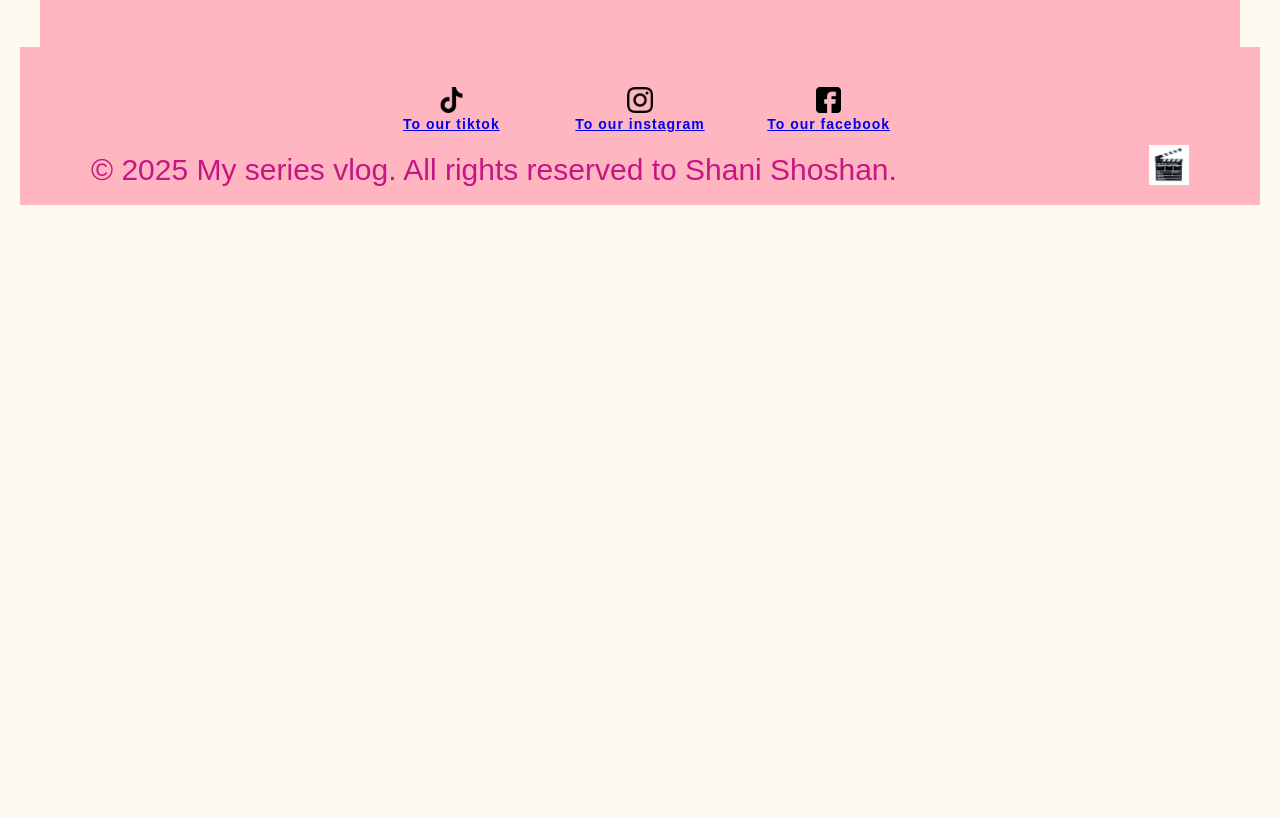
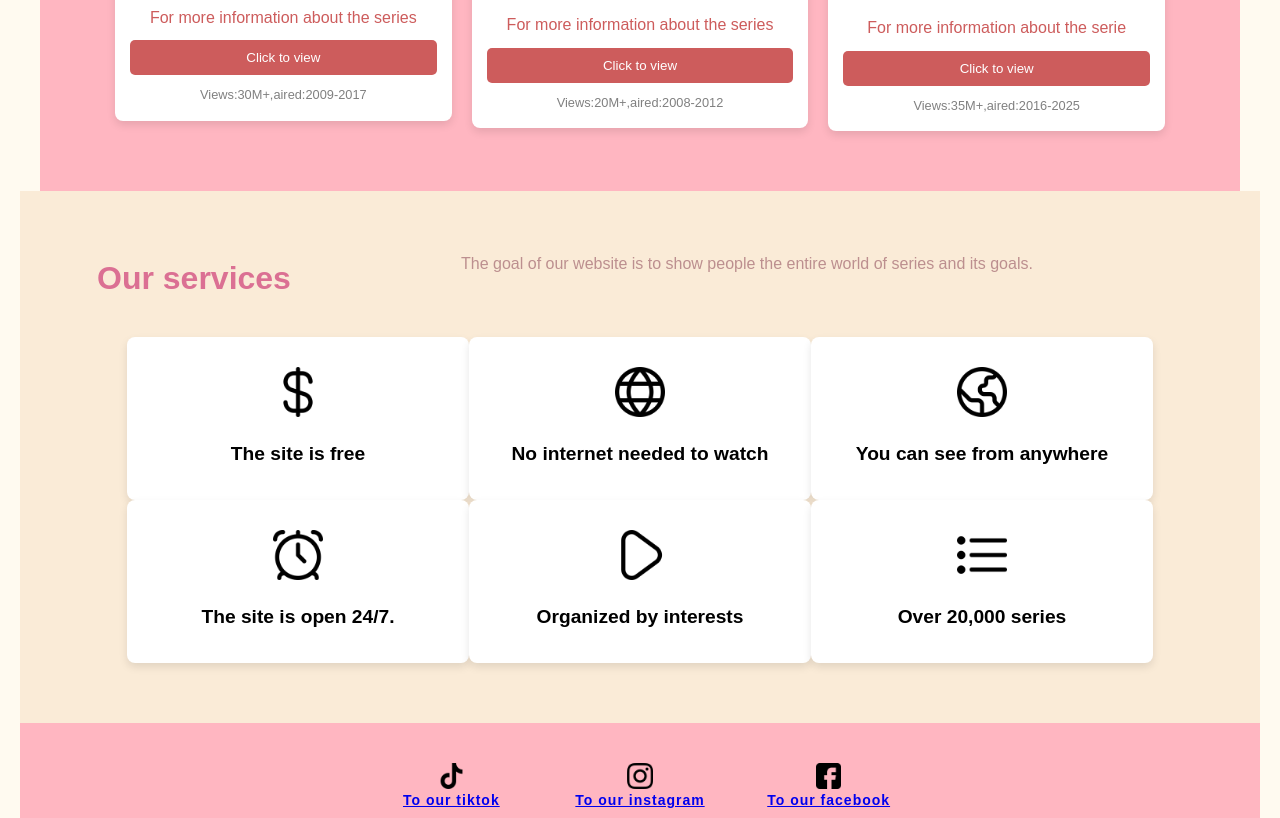
Before and after one commit to shanishoshan-ux/project, a plain HTML site: page index.html in a window 1280 px wide. Shown: the part 1096-1914 px from the top of the page. Before the commit the page ends 1321 px from the top, so only its background shows below. Drawn offline with Linux system fonts and the light colour scheme.

Commit message:
Add files via upload

```diff
--- a/index.html
+++ b/index.html
@@ -74,8 +74,9 @@
             <div class="item-card">
                 <img src="IMGS/tvd2.jpg" alt="תמונה 1">
                 <h3>The Vampire Diaries</h3>
-                <p>סדרה מתחום הדרמה.
-                הסדרה מתרחשת בעיירה מיסטיק פולס שבווירג'יניה, עיירה בדיונית קטנה הנרדפת על ידי יצורים על-טבעיים. הבסיס ההתחלתי של הסדרה הוא ההתאהבות המיידית של סטפן סלבטור ואליינה גילברט הזהה במראה לקתרין פירס - אהובת נעוריו של סטפן ואהובת נעוריו של אחיו דיימון
+                <p>
+                    סדרה מתחום הדרמה.
+                    הסדרה מתרחשת בעיירה מיסטיק פולס שבווירג'יניה, עיירה בדיונית קטנה הנרדפת על ידי יצורים על-טבעיים. הבסיס ההתחלתי של הסדרה הוא ההתאהבות המיידית של סטפן סלבטור ואליינה גילברט הזהה במראה לקתרין פירס - אהובת נעוריו של סטפן ואהובת נעוריו של אחיו דיימון
                 </p>
                 <a href=https://he.wikipedia.org/wiki/%D7%99%D7%95%D7%9E%D7%A0%D7%99_%D7%94%D7%A2%D7%A8%D7%A4%D7%93>For more information about the series</a>
                 <button>Click to view</button>
@@ -94,11 +95,45 @@
             <div class="item-card">
                 <img src="IMGS/Stranger_Things.jpg" alt="תמונה 3">
                 <h3>Stranger things</h3>
-                <p>דברים מוזרים היא סדרת טלוויזיה אמריקאית מסוגת דרמת-אימה מבית נטפליקס. עלילת הסדרה מתחילה בשנת 1983 וסבה אחר חקירת היעלמותו בנסיבות מסתוריות של נער בעיירה קטנה באינדיאנה בשם הוקינס. בין השאר, הסדרה משתמשת באלמנטים מיצירותיהם של סטיבן ספילברג, סטיבן קינג וג'ון קרפנטר
+                <p>
+                    דברים מוזרים היא סדרת טלוויזיה אמריקאית מסוגת דרמת-אימה מבית נטפליקס. עלילת הסדרה מתחילה בשנת 1983 וסבה אחר חקירת היעלמותו בנסיבות מסתוריות של נער בעיירה קטנה באינדיאנה בשם הוקינס. בין השאר, הסדרה משתמשת באלמנטים מיצירותיהם של סטיבן ספילברג, סטיבן קינג וג'ון קרפנטר
                 </p>
                 <a href="https://he.wikipedia.org/wiki/%D7%93%D7%91%D7%A8%D7%99%D7%9D_%D7%9E%D7%95%D7%96%D7%A8%D7%99%D7%9D">For more information about the serie</a>
                 <button>Click to view</button>
                 <span class="extra-info">Views:35M+,aired:2016-2025</span>
+            </div>
+        </div>
+    </section>
+    <section>
+        <div class="container">
+            <h2>Our services</h2>
+            <p>The goal of our website is to show people the entire world of series and its goals.</p>
+
+            <div class="services-grid">
+                <div class="service-item">
+                    <img src="IMGS/free.PNG" alt="free">
+                    <h3>The site is free</h3>
+                </div>
+                <div class="service-item">
+                    <img src="IMGS/WIFI.png" alt="NO WIFI">
+                    <h3>No internet needed to watch</h3>
+                </div>
+                <div class="service-item">
+                    <img src="IMGS/WORLD.png" alt="WORLD">
+                    <h3>You can see from anywhere</h3>
+                </div>
+                <div class="service-item">
+                    <img src="IMGS/TIME.png" alt="TIME">
+                    <h3>The site is open 24/7.</h3>
+                </div>
+                <div class="service-item">
+                    <img src="IMGS/COUNT.png" alt="COUNT">
+                    <h3>Organized by interests</h3>
+                </div>
+                <div class="service-item">
+                    <img src="IMGS/INT.png" alt="INTERS">
+                    <h3>Over 20,000 series</h3>
+                </div>
             </div>
         </div>
     </section>
--- a/style.css
+++ b/style.css
@@ -214,3 +214,81 @@ body {
     font-size: 0.8em;
     color: gray;
 }
+
+
+
+
+section {
+    padding: 60px 0;
+    text-align: center;
+    background-color: antiquewhite;
+}
+
+
+.container {
+    max-width: 1200px;
+    margin: 0 auto;
+    padding: 0 15px;
+}
+
+
+h2 {
+    font-size: 2em;
+    margin-bottom: 10px;
+    color:palevioletred;
+}
+
+p {
+    font-size: 1em;
+    color:rosybrown;
+    margin-bottom: 40px;
+    max-width: 800px;
+    margin-left: auto;
+    margin-right: auto;
+}
+
+.services-grid {
+    display: flex;
+    flex-wrap: wrap;
+    justify-content: center;
+}
+
+.service-item {
+    flex-basis: calc(33.333% - 20px);
+    background-color: white;
+    padding: 30px;
+    border-radius: 8px;
+    box-shadow: 0 4px 8px rgba(0,0,0,0.1);
+    text-align: center;
+    transition: transform 0.3s;
+    box-sizing: border-box;
+}
+
+    .service-item:hover {
+        transform: translateY(-5px);
+    }
+
+
+    .service-item img {
+        width: 50px;
+        height: 50px;
+        margin-bottom: 15px;
+    }
+
+
+    .service-item h3 {
+        font-size: 1.2em;
+        color: black;
+    }
+
+@media (max-width: 768px) {
+    .service-item {
+        flex-basis: calc(50% - 20px);
+    }
+}
+
+@media (max-width: 480px) {
+    .service-item {
+        flex-basis: 100%;
+    }
+}
```
Also changed, not shown: IMGS/COUNT.png (added), IMGS/INT.png (added), IMGS/TIME.png (added), IMGS/WIFI.png (added), IMGS/WORLD.png (added), IMGS/free.png (added).
